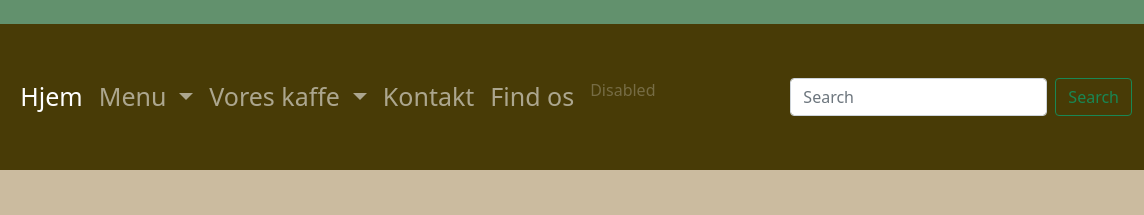
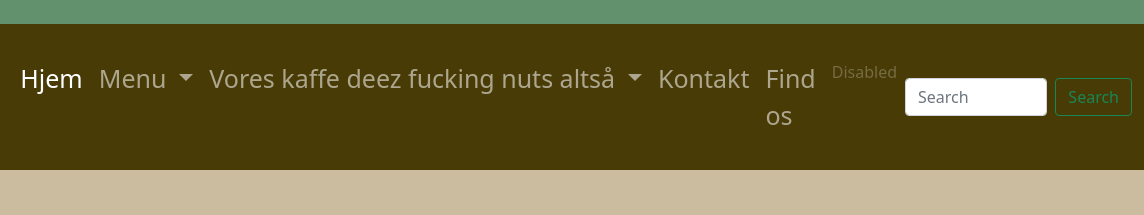
Before and after one commit to JamJohRas/espresso, a website: page index.html in a window 1280 px wide. Shown: the top 215 px of the page, 136-1280 px from the left. Drawn offline with nearby package versions, Linux system fonts and the light colour scheme.

Commit message:
er github nede

```diff
--- a/index.html
+++ b/index.html
@@ -41,7 +41,7 @@
                 </li>
                 <li class="nav-item dropdown">
                     <a class="nav-link dropdown-toggle" href="#" id="navbarDropdown" role="button" data-bs-toggle="dropdown" aria-expanded="false" style="font-size: 25px;">
-                        Vores kaffe
+                        Vores kaffe deez fucking nuts altså
                     </a>
                     <ul class="dropdown-menu" aria-labelledby="navbarDropdown">
                         <li><a class="dropdown-item" href="#">Kaffe derhjemme</a></li>
```
